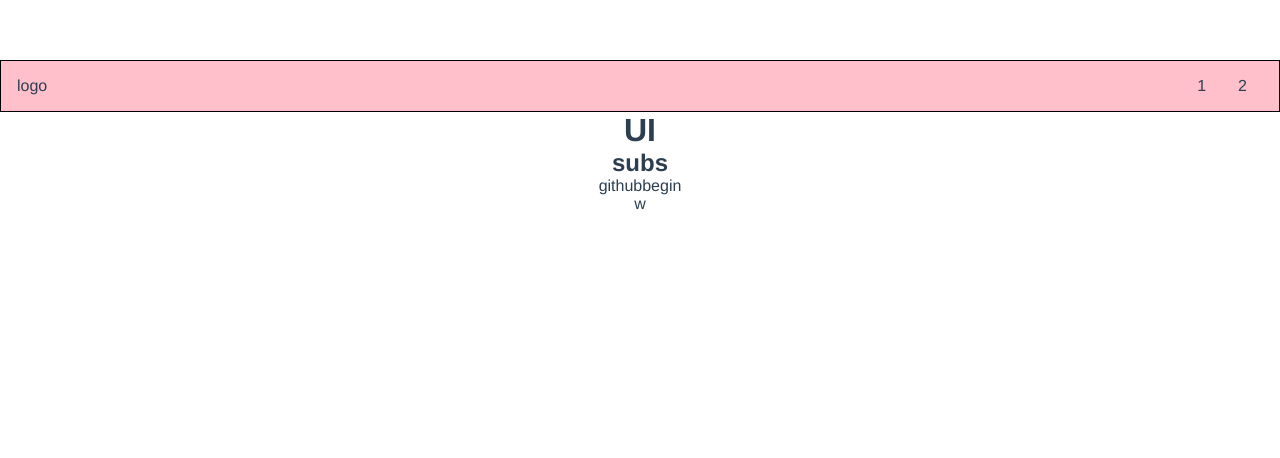
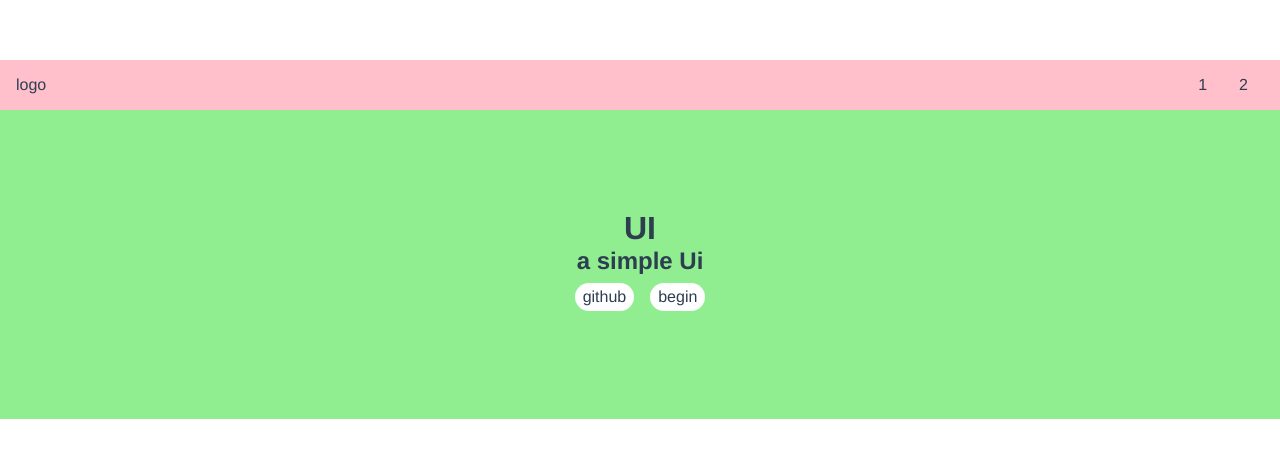
Before and after one commit to debugtheworldbot/viteUi, a Vue app: page /#/ in a window 1280 px wide. Shown: the top 458 px of the page. Built offline with nearby package versions, Linux system fonts and the light colour scheme.

Commit message:
home css

```diff
--- a/src/index.scss
+++ b/src/index.scss
@@ -20,5 +20,10 @@
   color: inherit;
   &:hover {
     border-bottom: 1px solid;
+    cursor: pointer;
   }
 }
+body {
+  font-size: 16px;
+  font-family: -apple-system, "Noto Sans", "Helvetica Neue", Helvetica, "Nimbus Sans L", Arial, "Liberation Sans", "PingFang SC", "Hiragino Sans GB", "Noto Sans CJK SC", "Source Han Sans SC", "Source Han Sans CN", "Microsoft YaHei", "Wenquanyi Micro Hei", "WenQuanYi Zen Hei", "ST Heiti", SimHei, "WenQuanYi Zen Hei Sharp", sans-serif;
+}
--- a/src/views/Home.vue
+++ b/src/views/Home.vue
@@ -2,12 +2,12 @@
     <TopNav/>
     <div class="banner">
         <h1>UI</h1>
-        <h2>subs</h2>
-        <p>
-            <a href="github.com">github</a>
+        <h2>a simple Ui</h2>
+        <p class="actions">
+            <a href="">github</a>
             <a href="">begin</a>
         </p>
-    </div>w
+    </div>
 
 </template>
 
@@ -20,7 +20,25 @@
 </script>
 
 <style lang="scss" scoped>
-    .topNav{
-        border: 1px solid  black;
+.banner {
+  padding: 100px 0;
+  display: flex;
+  justify-content: center;
+  align-items: center;
+  flex-direction: column;
+  background: lightgreen;
+  > .actions{
+    padding: 8px 0;
+    a {
+      margin:0 8px;
+      background: #fff;
+      display: inline-block;
+      $h: 28px;
+      height: $h;
+      line-height: $h;
+      border-radius: $h/2;
+      padding: 0 8px;
     }
+  }
+}
 </style>
```
